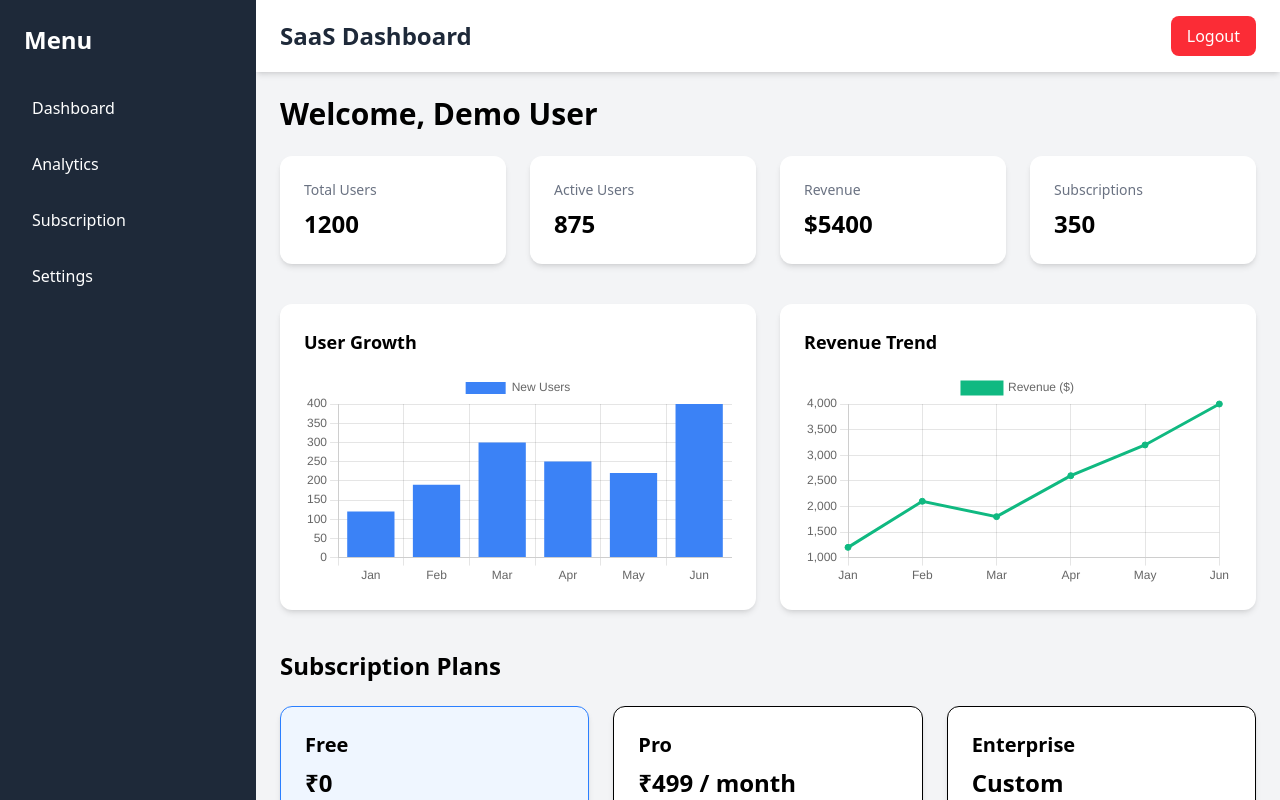
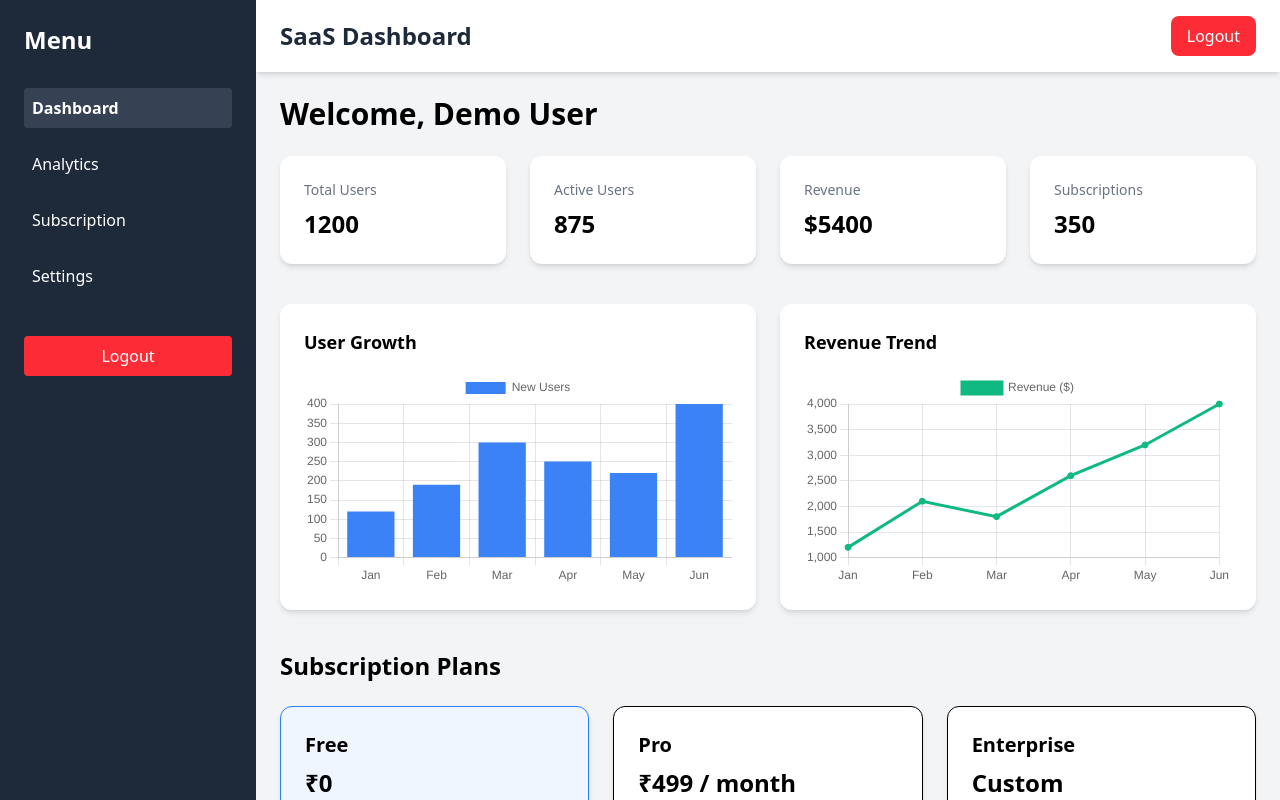
Before and after one commit to mahek1585/Saas_Dashboard, a React app: page /dashboard in a window 1280 px wide. Shown: the top 800 px of the page. Built offline with nearby package versions, Linux system fonts and the light colour scheme; sample sign-in values are in the browser's storage; the HTML template or start-up script is replaced by a standard one.

Commit message:
feat(Sidebar):add logout btn

```diff
--- a/src/components/Sidebar.jsx
+++ b/src/components/Sidebar.jsx
@@ -1,40 +1,47 @@
 import React from "react";
-import { Link } from "react-router-dom";
+import { Link, useLocation } from "react-router-dom";
 
 const Sidebar = ({ sidebarOpen, toggleSidebar }) => {
+  const location = useLocation();
+
+  const links = [
+    { name: "Dashboard", path: "/dashboard" },
+    { name: "Analytics", path: "/analytics" },
+    { name: "Subscription", path: "/subscription" },
+    { name: "Settings", path: "/settings" },
+  ];
+
   return (
     <aside
-      className={`
-        bg-gray-800 text-white w-64 min-h-screen p-6 fixed md:static top-0 left-0 z-50
-        transform transition-transform duration-300 ease-in-out
-        ${sidebarOpen ? "translate-x-0" : "-translate-x-full"} md:translate-x-0
-      `}
+      className={`bg-gray-800 text-white w-64 min-h-screen p-6 fixed md:relative z-50 transform ${
+        sidebarOpen ? "translate-x-0" : "-translate-x-full"
+      } transition-transform duration-300 ease-in-out md:translate-x-0`}
     >
       <h2 className="text-2xl font-bold mb-8">Menu</h2>
       <ul>
-
-        <li className="mb-4">
-          <Link to="/dashboard" className="block p-2 rounded hover:bg-gray-700">
-            Dashboard
-          </Link>
-        </li>
-
-        <li className="mb-4">
-          <Link to="/analytics" className="block p-2 rounded hover:bg-gray-700">
-            Analytics
-          </Link>
-        </li>
-
-        <li className="mb-4">
-          <Link to="/subscription" className="block p-2 rounded hover:bg-gray-700">
-            Subscription
-          </Link>
-        </li>
-
-        <li className="mb-4">
-          <Link to="/settings" className="block p-2 rounded hover:bg-gray-700">
-            Settings
-          </Link>
+        {links.map((link, index) => (
+          <li key={index} className="mb-4">
+            <Link
+              to={link.path}
+              className={`block p-2 rounded hover:bg-gray-700 ${
+                location.pathname === link.path ? "bg-gray-700 font-semibold" : ""
+              }`}
+              onClick={toggleSidebar} // close sidebar on mobile click
+            >
+              {link.name}
+            </Link>
+          </li>
+        ))}
+        <li className="mt-10">
+          <button
+            className="w-full bg-red-500 hover:bg-red-600 p-2 rounded"
+            onClick={() => {
+              localStorage.removeItem("token");
+              window.location.href = "/";
+            }}
+          >
+            Logout
+          </button>
         </li>
       </ul>
     </aside>
```
